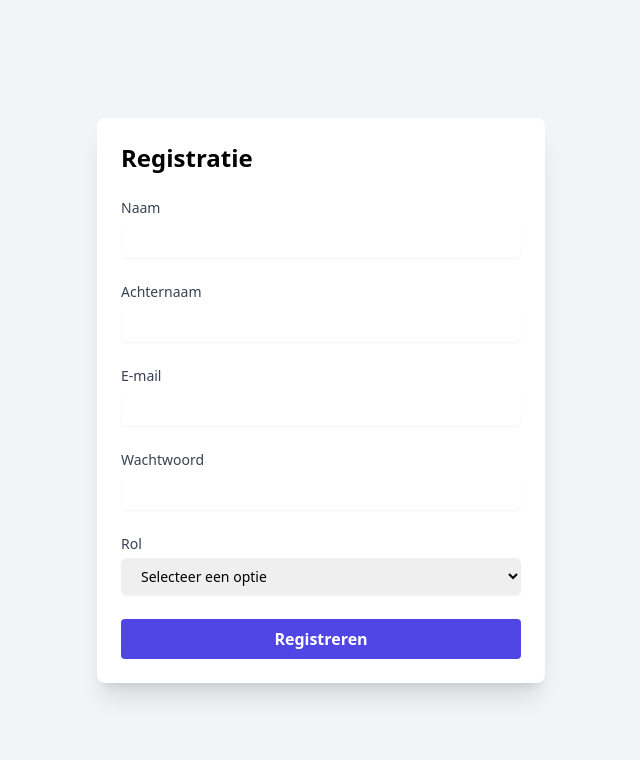
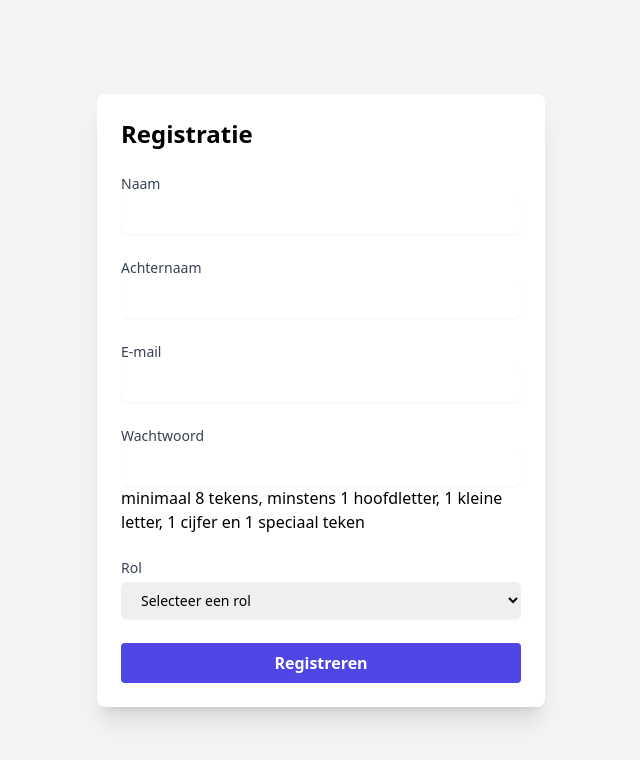
Before and after one commit to richardvisssr/Skilltree-project, a React (Create React App) app in the folder Code/skilltree-webapp/: page /register in a window 1280 px wide. Shown: the top 760 px of the page, without its empty margins (319-959 px from the left). Built offline with nearby package versions, Linux system fonts and the light colour scheme.

Commit message:
Klaar voor review

```diff
--- a/Code/skilltree-webapp/src/components/register/RegisterAccountComponent.jsx
+++ b/Code/skilltree-webapp/src/components/register/RegisterAccountComponent.jsx
@@ -11,43 +11,32 @@ function RegisterAccountComponent() {
                     <RegisterFormFieldComponent
                         fieldType="input"
                         title="Naam"
-                        value=""
-                        // onChange={handleNameChange}
                     />
                     <RegisterFormFieldComponent
                         fieldType="input"
                         title="Achternaam"
-                        value=""
-                        // onChange={handleLastNameChange}
                     />
                     <RegisterFormFieldComponent
                         fieldType="input"
                         title="E-mail"
-                        value=""
-                        // onChange={handleEmailChange}
                     />
                     <RegisterFormFieldComponent
                         fieldType="input"
                         title="Wachtwoord"
-                        value=""
-                        // onChange={handlePasswordChange}
                     />
+                    <p>minimaal 8 tekens, minstens 1 hoofdletter, 1 kleine letter, 1 cijfer en 1 speciaal teken</p>
                     <RegisterFormFieldComponent
                         fieldType="dropdown"
                         title="Rol"
-                        value=""
-                        // onChange={handlePasswordChange}
                         options={[
-                            { value: "option1", label: "Optie 1" },
-                            { value: "option2", label: "Optie 2" },
-                            { value: "option3", label: "Optie 3" }
+                            { value: "Docent", label: "Docent" },
+                            { value: "Student", label: "Student" }
                         ]}
                     />
                     <div className="mt-6 flex items-center justify-center">
                         <button
                             type="submit"
                             className="w-full bg-indigo-600 text-white font-semibold py-2 px-4 rounded hover:bg-indigo-500 focus:outline-none focus:ring-2 focus:ring-indigo-500"
-                            // onClick={handleSave}
                         >
                             Registreren
                         </button>
--- a/Code/skilltree-webapp/src/components/register/RegisterFormFieldComponent.jsx
+++ b/Code/skilltree-webapp/src/components/register/RegisterFormFieldComponent.jsx
@@ -5,9 +5,21 @@ function RegisterFormFieldComponent({
     title,
     type = "text",
     value,
-    onChange,
     options
 }) {
+
+    const validateEmail = (email) => {
+        // Regex voor e-mailvalidatie
+        const emailRegex = /^[^\s@]+@[^\s@]+\.[^\s@]+$/;
+        return emailRegex.test(email);
+    };
+
+    const validatePassword = (password) => {
+        // Regex voor wachtwoordvalidatie (minimaal 8 tekens, minstens 1 hoofdletter, 1 kleine letter, 1 cijfer en 1 speciaal teken)
+        const passwordRegex = /^(?=.*[a-z])(?=.*[A-Z])(?=.*\d)(?=.*[@$!%*?&])[A-Za-z\d@$!%*?&]{8,}$/;
+        return passwordRegex.test(password);
+    };
+
     const showField = () => {
         if (fieldType === "input") {
             return (
@@ -15,8 +27,6 @@ function RegisterFormFieldComponent({
                     type={type}
                     name={title}
                     id={title}
-                    value={value}
-                    onChange={onChange}
                     className="block w-full px-4 py-2 placeholder-gray-400 border-gray-300 rounded-md shadow-sm focus:ring-indigo-500 focus:border-indigo-500 sm:text-sm"
                 />
             );
@@ -26,16 +36,30 @@ function RegisterFormFieldComponent({
                     name={title}
                     id={title}
                     value={value}
-                    onChange={onChange}
                     className="block w-full px-4 py-2 placeholder-gray-400 border-gray-300 rounded-md shadow-sm focus:ring-indigo-500 focus:border-indigo-500 sm:text-sm"
                 >
-                    <option value="">Selecteer een optie</option>
+                    <option value="">Selecteer een rol</option>
                     {options.map((option) => (
                         <option key={option.value} value={option.value}>{option.label}</option>
                     ))}
                 </select>
             );
         }
+    };
+
+    const validateField = () => {
+        if (type === "text" && value) {
+            if (title === "E-mail" && !validateEmail(value)) {
+                return <p className="text-red-500 text-sm mt-1">Ongeldig e-mailadres</p>;
+            } else if (title === "Wachtwoord" && !validatePassword(value)) {
+                return (
+                    <p className="text-red-500 text-sm mt-1">
+                        Het wachtwoord moet minimaal 8 tekens bevatten en minstens 1 hoofdletter, 1 kleine letter, 1 cijfer en 1 speciaal teken.
+                    </p>
+                );
+            }
+        }
+        return null;
     };
 
     if (type === "text") {
@@ -47,7 +71,10 @@ function RegisterFormFieldComponent({
                 >
                     {title}
                 </label>
-                <div className="mt-1">{showField()}</div>
+                <div className="mt-1">
+                    {validateField()}
+                    {showField()}
+                </div>
             </div>
         );
     }
```
